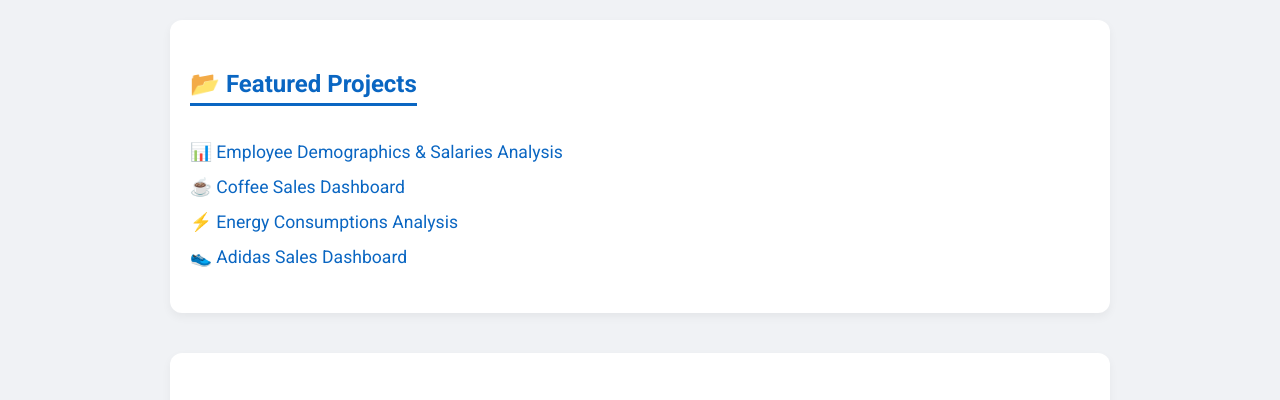
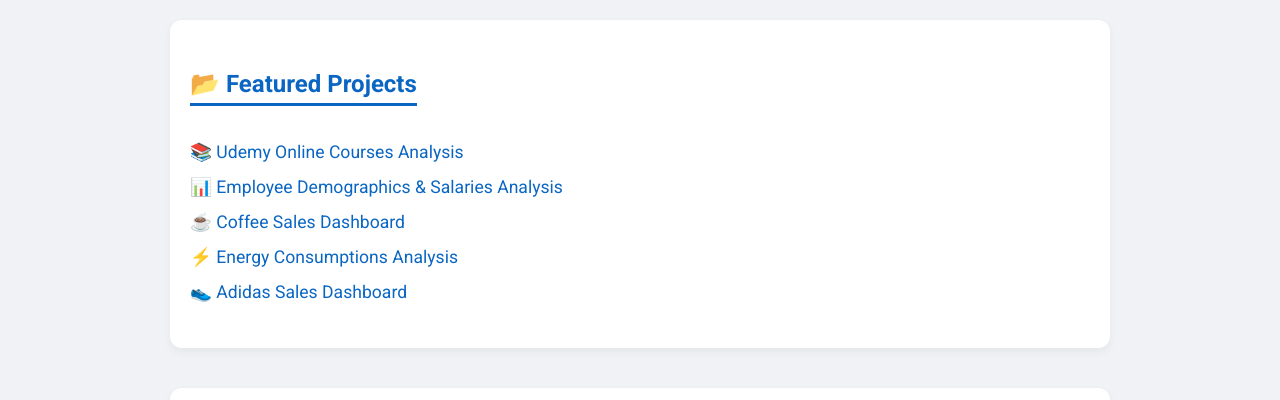
Before and after one commit to moataz-n-elmansy/moataz-n-elmansy, a plain HTML site: page index.html in a window 1280 px wide. Shown: the part 1646-2046 px from the top of the page. Drawn offline with Linux system fonts and the light colour scheme.

Commit message:
Update index.html

```diff
--- a/index.html
+++ b/index.html
@@ -128,6 +128,7 @@
 <section>
     <h2>📂 Featured Projects</h2>
     <ul>
+        <li>📚 <a href="https://github.com/moataz-n-elmansy/Udemy-Online-Courses" target="_blank">Udemy Online Courses Analysis</a></li>
         <li>📊 <a href="https://github.com/moataz-n-elmansy/Employee-Demographics-Salaries" target="_blank">Employee Demographics & Salaries Analysis</a></li>
         <li>☕ <a href="https://github.com/moataz-n-elmansy/Coffee-sales" target="_blank">Coffee Sales Dashboard</a></li>
         <li>⚡ <a href="https://github.com/moataz-n-elmansy/Energy-Consumptions-" target="_blank">Energy Consumptions Analysis</a></li>
```
